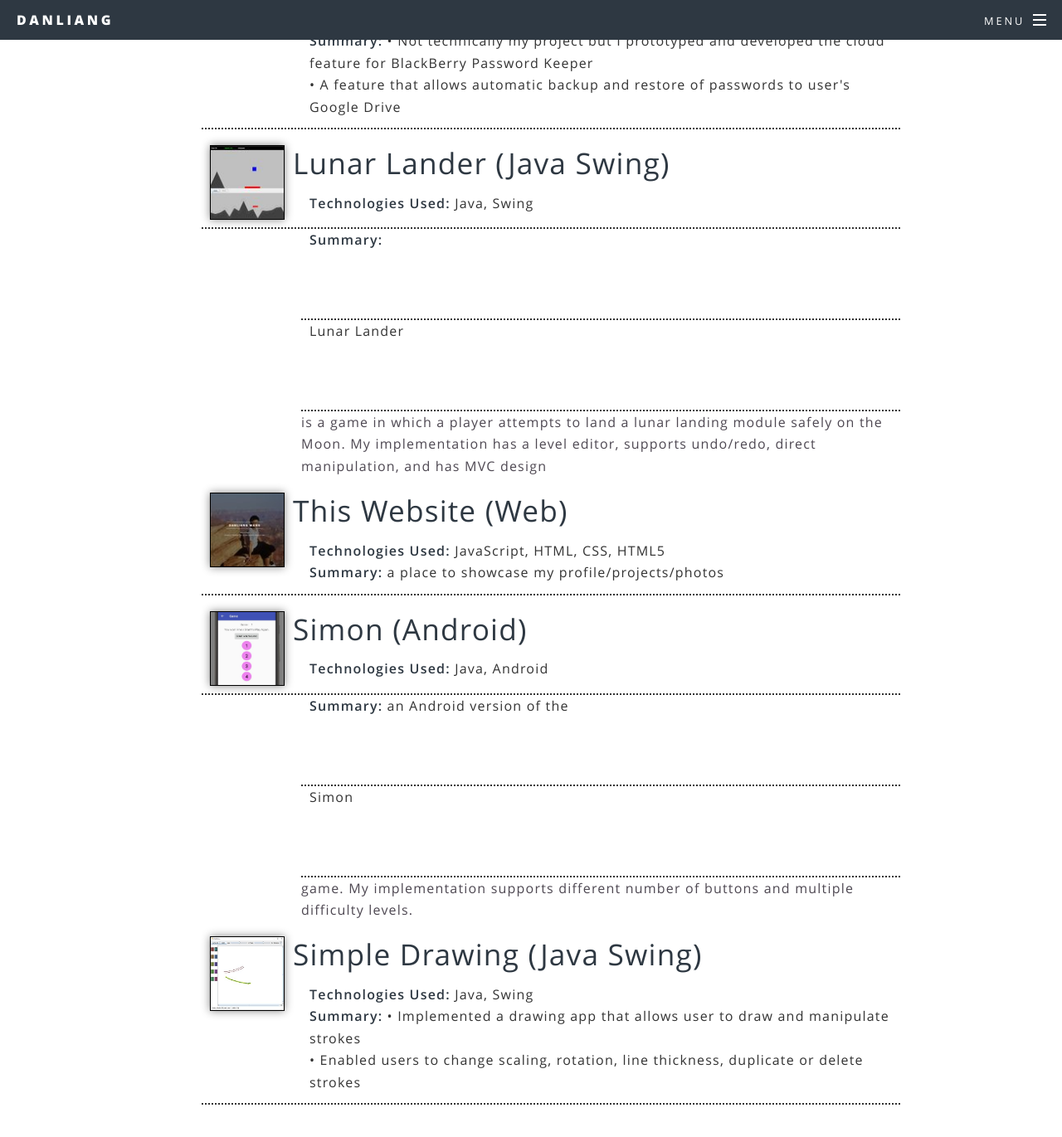
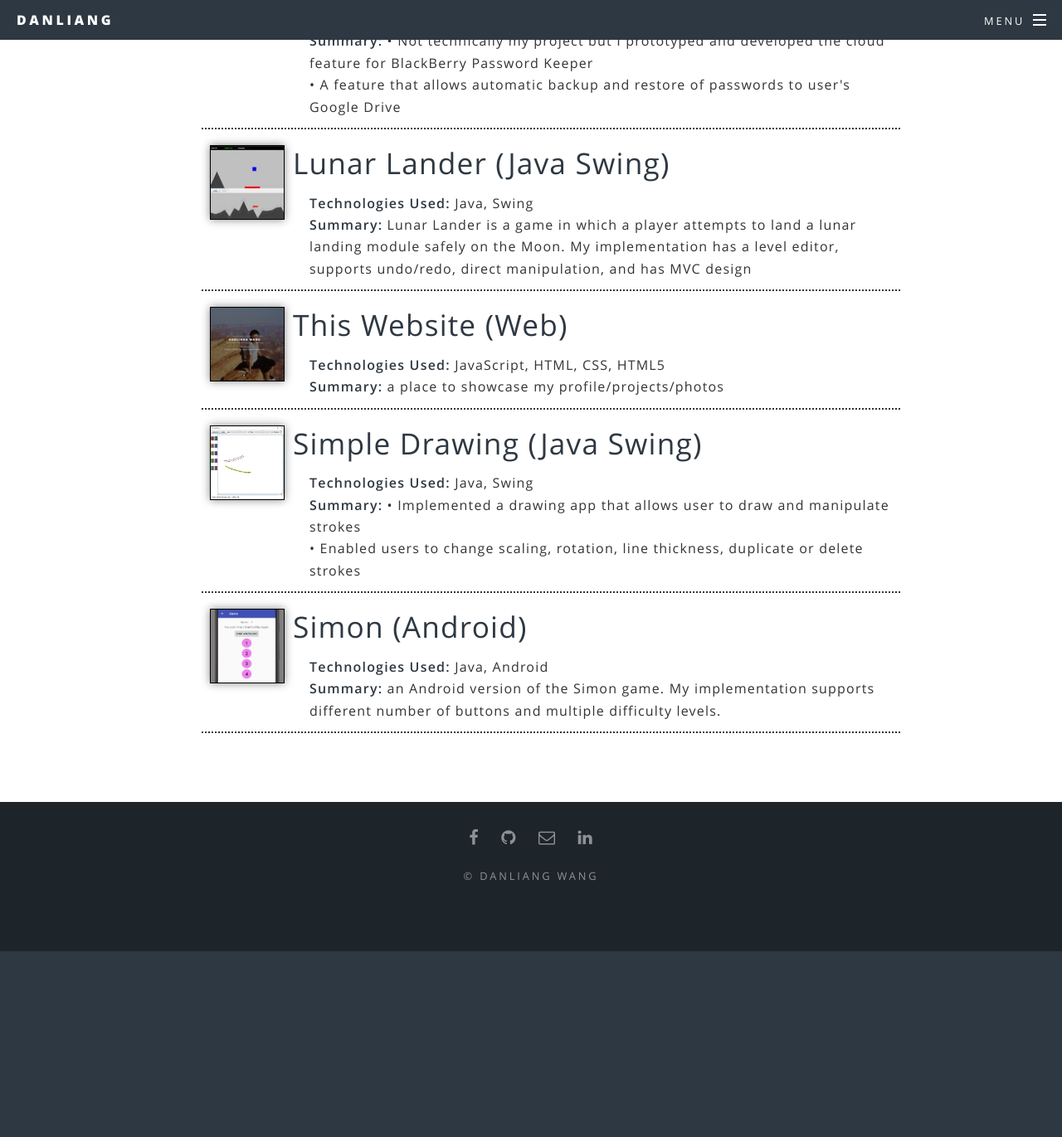
Before and after one commit to masatoprc/masatoprc.github.io, a Jekyll site: the page built from projects/index.html, in a window 1280 px wide and 1400 px high, scrolled down 613 px. Shown: the top 1371 px of the window at 83% size. Built offline with Jekyll 4.4.1, drawn with Linux system fonts in a browser that asks for light colours; Markdown is read by kramdown in place of the engine named in the settings; after the commit the page ends 1760 px from its top, so only the background shows below that; some of the changed lines change nothing that is shown.

Commit message:
updated projects

```diff
--- a/projects/index.html
+++ b/projects/index.html
@@ -35,7 +35,7 @@ og_type: article
                                     <img src="/img/projects/lunar.jpg" class="project_thumbnail">
                                     <h1>Lunar Lander (Java Swing)</h1>
                                     <div><strong>Technologies Used: </strong>Java, Swing</div>
-                                    <div><strong>Summary: </strong><a href="https://en.wikipedia.org/wiki/Lunar_Lander_(video_game_genre)">Lunar Lander</a> is a game in which a player attempts to land a lunar landing module safely on the Moon. My implementation has a level editor, supports undo/redo, direct manipulation, and has MVC design </div>
+                                    <div><strong>Summary: </strong>Lunar Lander is a game in which a player attempts to land a lunar landing module safely on the Moon. My implementation has a level editor, supports undo/redo, direct manipulation, and has MVC design </div>
                             </a>
                         </li>
 
@@ -45,15 +45,6 @@ og_type: article
                                     <h1>This Website (Web)</h1>
                                     <div><strong>Technologies Used: </strong>JavaScript, HTML, CSS,  HTML5</div>
                                     <div><strong>Summary: </strong>a place to showcase my profile/projects/photos</div>
-                            </a>
-                        </li>
-
-                       <li class="test">
-                            <a href="https://github.com/masatoprc/Simon">
-                                    <img src="/img/projects/simon.jpg" class="project_thumbnail">
-                                    <h1>Simon (Android)</h1>
-                                    <div><strong>Technologies Used: </strong>Java, Android</div>
-                                    <div><strong>Summary: </strong>an Android version of the <a href="https://en.wikipedia.org/wiki/Simon_(game)">Simon</a> game. My implementation supports different number of buttons and multiple difficulty levels.</div>
                             </a>
                         </li>
 
@@ -67,6 +58,15 @@ og_type: article
                             </a>
                         </li>
 
+                       <li class="test">
+                            <a href="https://github.com/masatoprc/Simon">
+                                    <img src="/img/projects/simon.jpg" class="project_thumbnail">
+                                    <h1>Simon (Android)</h1>
+                                    <div><strong>Technologies Used: </strong>Java, Android</div>
+                                    <div><strong>Summary: </strong>an Android version of the Simon game. My implementation supports different number of buttons and multiple difficulty levels.</div>
+                            </a>
+                        </li>
+
             </ul>
             </div>
             </div>
```
